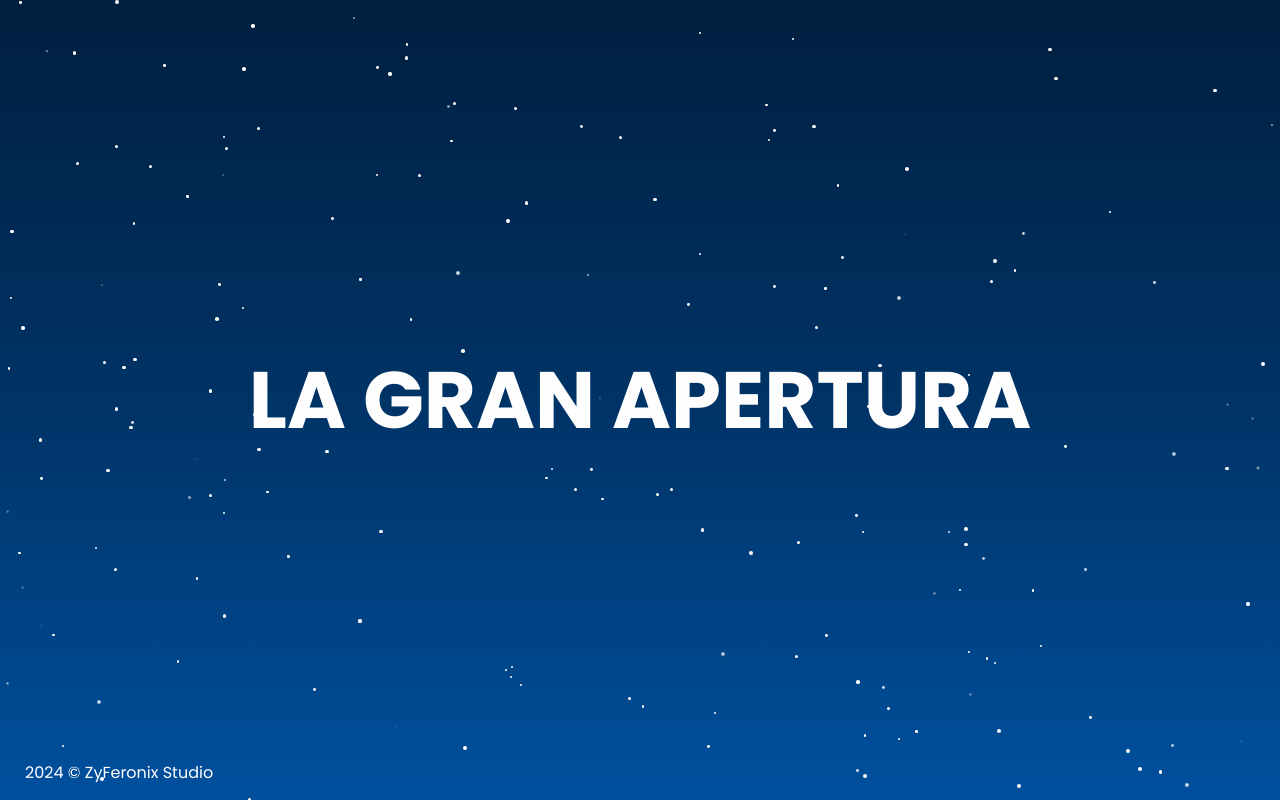
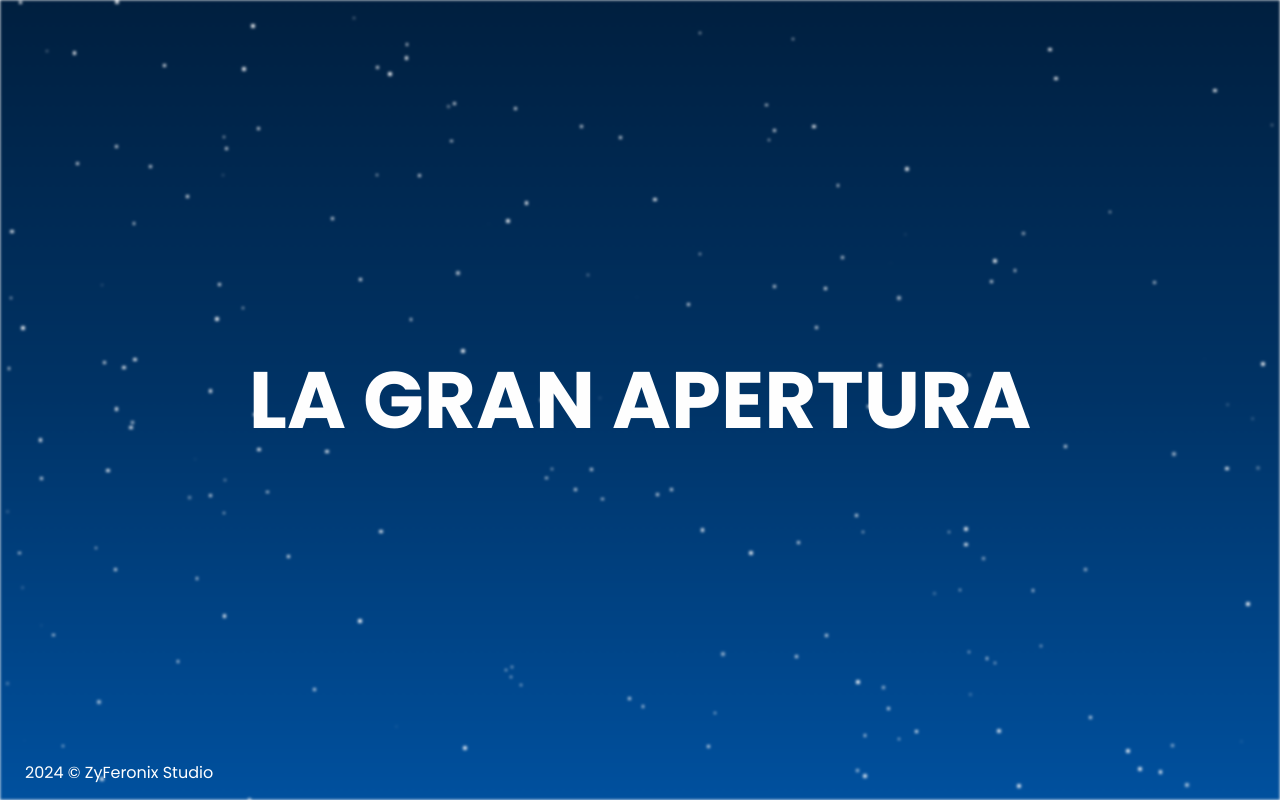
Before and after one commit to zyferonix-studio/website, a plain HTML site: page countdown-v2b/index.html in a window 1280 px wide. Drawn offline with Linux system fonts and the light colour scheme.

Commit message:
Update index.html

```diff
--- a/countdown-v2b/index.html
+++ b/countdown-v2b/index.html
@@ -25,6 +25,7 @@
       width: 100%;
       height: 100%;
       z-index: -1;
+      filter: blur(1.5px);
     }
 
     .star {
```
